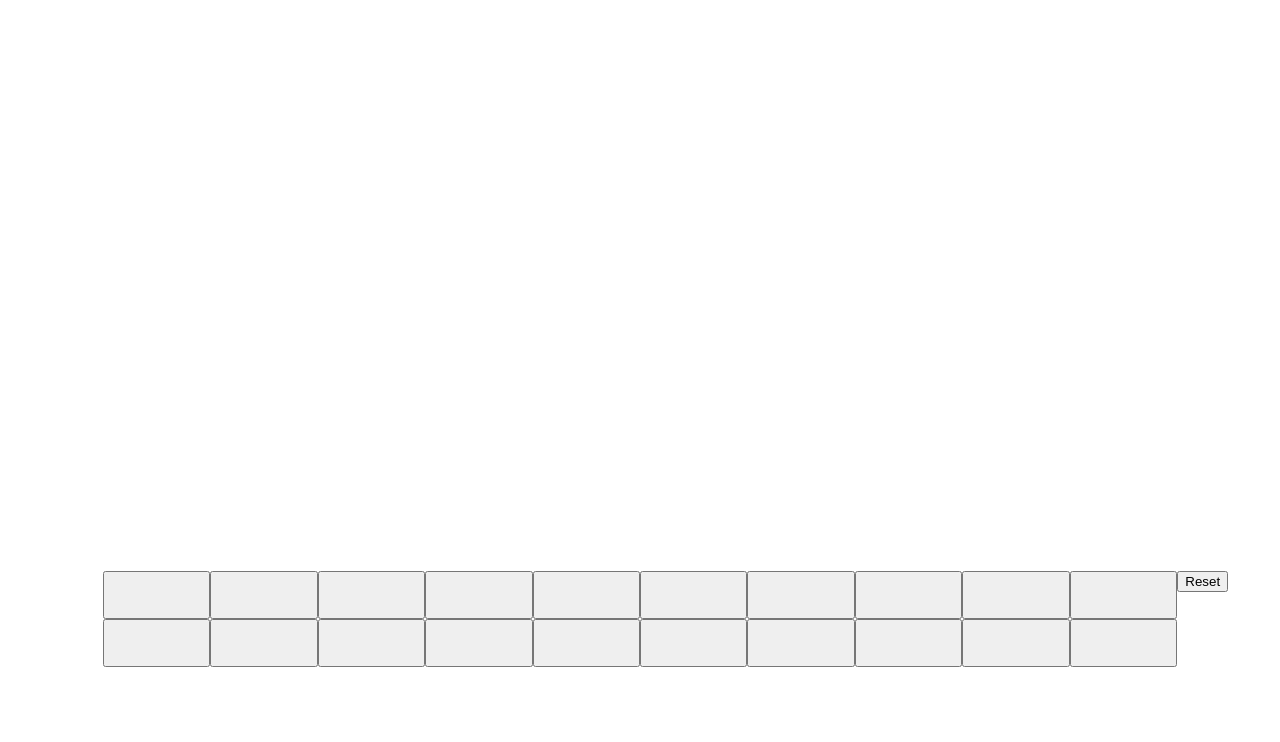
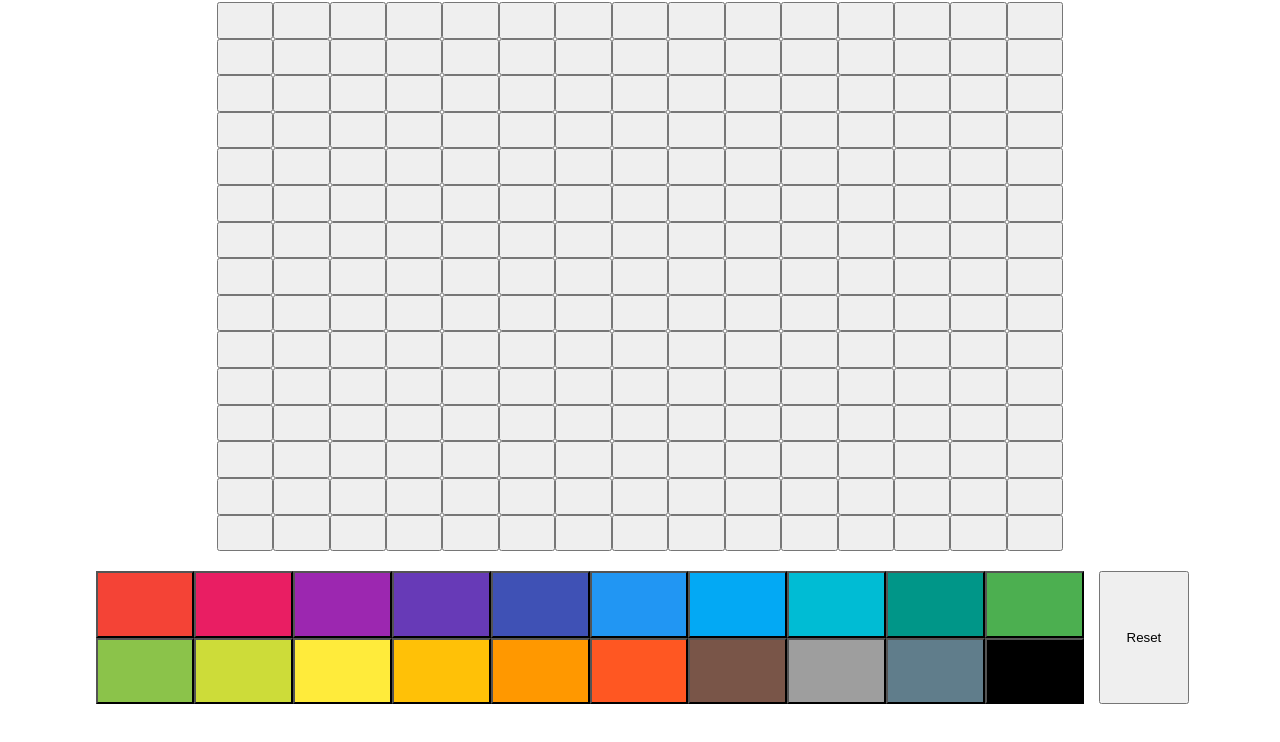
Before and after one commit to ChrisMaxheart/Etch-a-Sketch, a plain HTML site: page game.html in a window 1280 px wide. Shown: the part 78-820 px from the top of the page. Drawn offline with Linux system fonts and the light colour scheme.

Commit message:
update working game area

```diff
--- a/game.html
+++ b/game.html
@@ -3,65 +3,40 @@
 
   <head>
     <title> Etch-a-Sketch Game </title>
-    <link href = style/reset.css type = "text/css" rel = "stylesheet">
-    <link href = style/style.css type = "text/css" rel = "stylesheet">
+    <link href=style/reset.css type="text/css" rel="stylesheet">
+    <link href=style/style.css type="text/css" rel="stylesheet">
   </head>
 
 
   <body>
-    <div class = "container">
+    <div class="container">
 
       <!-- for the playing area -->
-      <div class = "title row">
-        <p class = "title"> Let's Play! </p>
+      <div class="title row">
+        <p class="title"> Let's Play! </p>
       </div>
-      <div class = "main row">
-        <div class = "empty"> </div>
-        <div class = "area">
+      <div class="main row">
+        <div class="empty"> </div>
+        <div class="area" id="main_area">
 
         </div>
-        <div class = "empty"> </div>
+        <div class="empty"> </div>
       </div>
 
       <!-- choosing color area and reset button -->
-      <div class = "additional row">
-        <div class = "empty"> </div>
+      <div class="additional row">
+        <div class="empty"> </div>
 
-        <div class = "color column">
+        <div class="color column" id= "choose_color">
           <!-- click is used to change color -->
-          <div class = "color row">
-            <button class = "color button" id = "color1"> </button>
-            <button class = "color button" id = "color2"> </button>
-            <button class = "color button" id = "color3"> </button>
-            <button class = "color button" id = "color4"> </button>
-            <button class = "color button" id = "color5"> </button>
-            <button class = "color button" id = "color6"> </button>
-            <button class = "color button" id = "color7"> </button>
-            <button class = "color button" id = "color8"> </button>
-            <button class = "color button" id = "color9"> </button>
-            <button class = "color button" id = "color10"> </button>
-          </div>
-
-          <div class = "color row">
-            <button class = "color button" id = "color11"> </button>
-            <button class = "color button" id = "color12"> </button>
-            <button class = "color button" id = "color13"> </button>
-            <button class = "color button" id = "color14"> </button>
-            <button class = "color button" id = "color15"> </button>
-            <button class = "color button" id = "color16"> </button>
-            <button class = "color button" id = "color17"> </button>
-            <button class = "color button" id = "color18"> </button>
-            <button class = "color button" id = "color19"> </button>
-            <button class = "color button" id = "color20"> </button>
-          </div>
 
         </div>
         <!-- reset will go back to the index page -->
-        <div id = "reset button">
-          <button class = "reset button"> Reset </button>
+        <div id="reset button">
+          <button class="reset button"> Reset </button>
         </div>
 
-        <div class = "empty"> </div>
+        <div class="empty"> </div>
       </div>
 
 
--- a/script/script.js
+++ b/script/script.js
@@ -0,0 +1,61 @@
+let row = 2;
+let column = 10;
+
+for (let i = 0; i < row; i++) {
+  let par = document.createElement("div");
+  par.className = "color row";
+  for (let j = 0; j < column; j++) {
+    let counter = i*column + j+1;
+    let chi = document.createElement("button");
+    chi.className = "color button";
+    chi.id = "color"+counter;
+    par.appendChild(chi);
+  }
+  document.getElementById("choose_color").appendChild(par);
+}
+
+
+let colorList = ["#F44336", "#E91E63", "#9C27B0", "#673AB7", "#3F51B5", "#2196F3", "#03A9F4", "#00BCD4", "#009688", "#4CAF50", "#8BC34A", "#CDDC39", "#FFEB3B", "#FFC107", "#FF9800", "#FF5722", "#795548", "#9E9E9E", "#607D8B", "#000000"];
+
+let color_memory = "#000000";
+
+let total = row * column;
+
+function change_color_memo(newcolor) {
+  color_memory = newcolor;
+  // console.log(color_memory);
+}
+
+function change_color(mybutton, color) {
+  mybutton.style.backgroundColor = color;
+}
+
+for (let i = 0; i < total; i++) {
+  let myId = "color"+(i+1);
+  // console.log(myId);
+  document.getElementById(myId).style.backgroundColor = colorList[i];
+  document.getElementById(myId).onclick = function(){change_color_memo(colorList[i])};
+}
+
+let mouse_check = 0;
+
+function start(row, column) {
+  for (let i = 0; i < row; i++) {
+    let dummy = document.createElement("div")
+    dummy.style.display = "grid";
+    dummy.style.setProperty("grid-template-columns", "repeat("+column+",1fr)");
+    for (let j = 0; j < column; j++) {
+      let but = document.createElement("button");
+      but.className = "button";
+      but.onmousedown = function(){mouse_check = 1};
+      but.onmouseup = function(){mouse_check = 0};
+      but.onmousemove = function(){if (mouse_check){change_color(but, color_memory)}};
+      but.onclick = function(){change_color(but, color_memory)};
+      but.touchmove = function(){change_color(but, color_memory)};
+      dummy.appendChild(but);
+    }
+    document.getElementById("main_area").appendChild(dummy);
+  }
+}
+
+start(15, 15);
--- a/style/style.css
+++ b/style/style.css
@@ -65,12 +65,16 @@ input {
 .area {
   /*grid-column-start: 2;*/
   display: grid;
+  grid-template-columns: 1fr;
+  grid-template-rows: auto;
+  margin-bottom: 20px;
 }
 
 .additional.row {
   grid-row-start: 3;
   display: grid;
-  grid-template-columns: 1fr 11fr 1fr;
+  grid-template-columns: 1fr 11fr 1fr 1fr;
+  margin-bottom: 3%;
 }
 
 .color.column {
@@ -78,9 +82,11 @@ input {
   grid-template-rows: auto;
 }
 
+/*ini harus diganti kalo ganti no kolom*/
 .color.row {
   display: grid;
   grid-template-columns: repeat(10, 1fr);
+  margin-right: 10px;
 }
 
 .title {
@@ -94,3 +100,10 @@ input {
   cursor: pointer;
   opacity: 0.3;
 }
+
+.reset.button {
+  margin-left: 5px;
+  /*margin-bottom: 4%;*/
+  height: 100%;
+  width: 100%;
+}
```
Also changed, not shown: index.html (+3 -3 lines), script/script_index.js (added).
